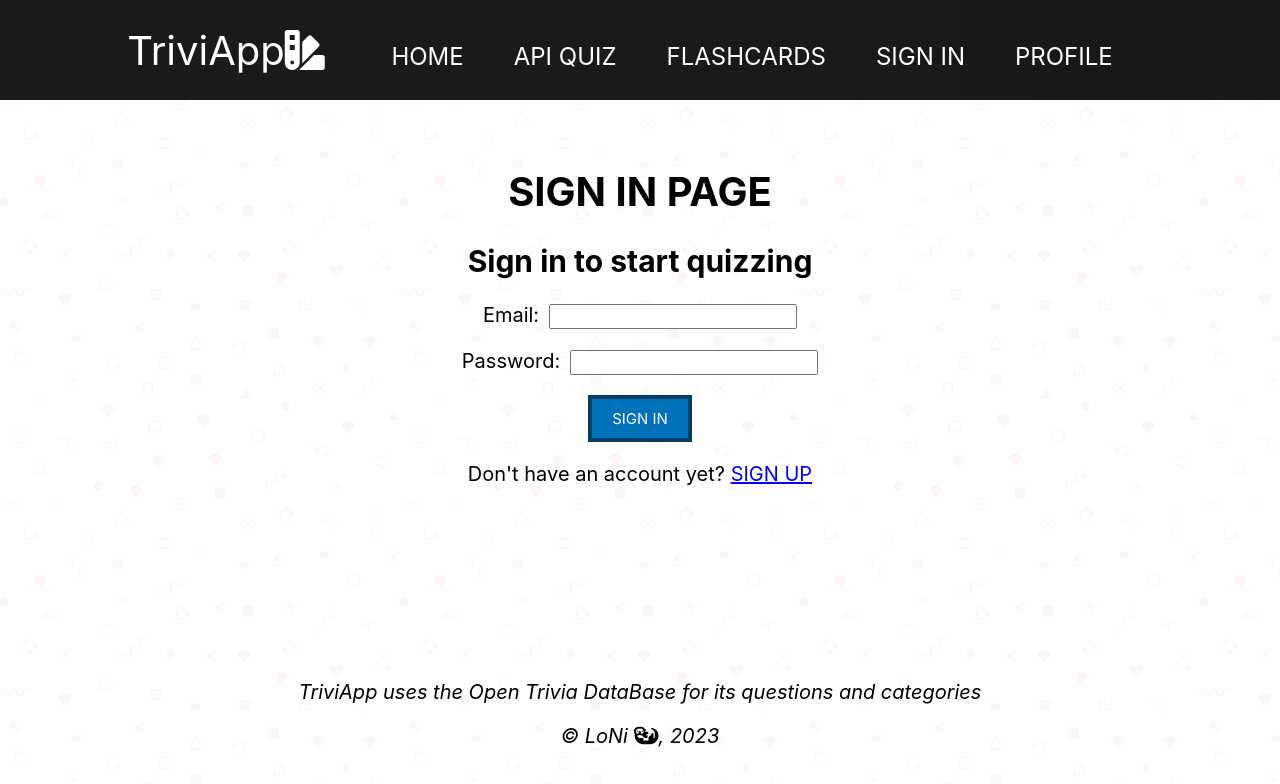
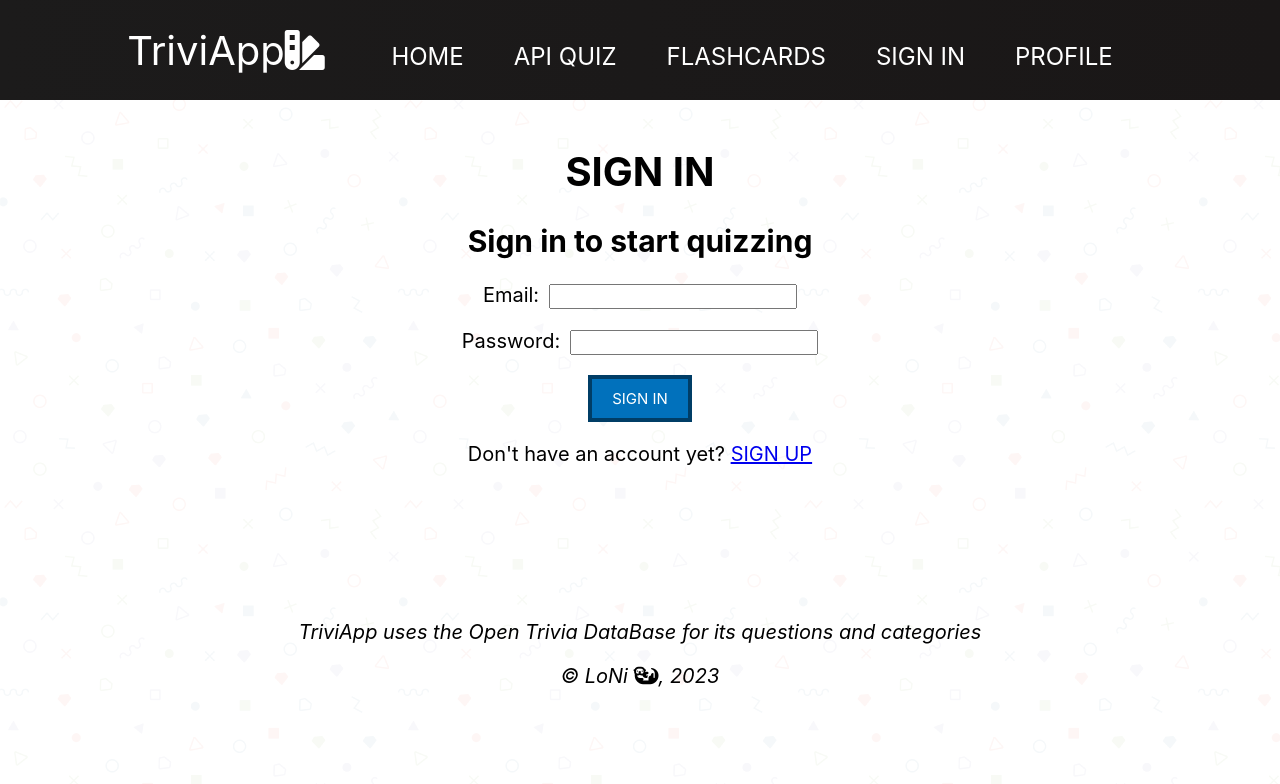
Before and after one commit to Nijzl/novi-eindopdracht-frontend-react-versie3, a React (Create React App) app: page /sign-in in a window 1280 px wide. Shown: the top 784 px of the page. Built offline with nearby package versions, Linux system fonts and the light colour scheme; no server answers.

Commit message:
SignInPage + SignUpPage

```diff
--- a/src/pages/SignInPage.js
+++ b/src/pages/SignInPage.js
@@ -2,6 +2,7 @@ import React, { useState } from "react";
 import { Link, useNavigate } from 'react-router-dom';
 import { UserAuth } from "../data/AuthContext";
 import "../styles/SignInPage.css";
+import ErrorMessage from "../components/ErrorMessage";
 
 const SignInPage = () => {
     const [email, setEmail] = useState('');
@@ -27,10 +28,10 @@ const SignInPage = () => {
             <div className="content">
                 <div className="grid-container">
                     <div className="grid-item">
-                        <h1> SIGN IN PAGE </h1>
+                        <h1> SIGN IN </h1>
                         <h2> Sign in to start quizzing </h2>
 
-                        <form onSubmit={handleSubmit}>
+                        <form onSubmit={ handleSubmit }>
                             <div className="input">
                                 <label>
                                     Email:
@@ -44,7 +45,7 @@ const SignInPage = () => {
                                 <input onChange={(e) =>setPassword(e.target.value)} type="password"/>
                             </div>
 
-                            {error && <div className="error"> Information Incorrect. Please try again </div>}
+                            {error && <ErrorMessage> { error } </ErrorMessage>}
 
                             <div className="sign-in-btn">
                                 <button> SIGN IN </button>
--- a/src/pages/SignUpPage.js
+++ b/src/pages/SignUpPage.js
@@ -2,13 +2,14 @@ import React, { useState } from "react";
 import { Link, useNavigate } from "react-router-dom";
 import { UserAuth } from "../data/AuthContext";
 import "../styles/SignInPage.css";
+import ErrorMessage from "../components/ErrorMessage";
 
 function SignUpPage() {
 
     const [email, setEmail] = useState('');
     const [password, setPassword] = useState('');
     const [error, setError] = useState('')
-    const {createUser} = UserAuth();
+    const { createUser } = UserAuth();
     const navigate = useNavigate()
 
     const handleSubmit = async(e) => {
@@ -36,14 +37,15 @@ function SignUpPage() {
     }
 
     return (
+        <>
             <div className='sign-in-container'>
                 <div className="content">
                     <div className="grid-item">
 
-                    <h1> SIGN UP PAGE </h1>
+                        <h1> SIGN UP </h1>
                         <h2> Create an account and let's get started </h2>
 
-                    <form onSubmit={handleSubmit}>
+                        <form onSubmit={ handleSubmit }>
                             <div className="input">
                                 <label>
                                     Email
@@ -58,16 +60,14 @@ function SignUpPage() {
                                 <input onChange={ (e) =>setPassword(e.target.value)} type="password"/>
                             </div>
 
-                        { error && <div className="error">{ error }</div>}
+                            {error && <ErrorMessage> { error } </ErrorMessage>}
 
                             <button> SIGN UP </button>
-
-                        <p> Already registered? <Link to="/sign-in"> SIGN IN </Link></p>
-
                         </form>
                     </div>
                 </div>
             </div>
+        </>
     );
 }
 
--- a/src/styles/SignInPage.css
+++ b/src/styles/SignInPage.css
@@ -1,9 +1,8 @@
 .sign-in-container {
-    margin-top: 2rem;
+    margin-top: 1rem;
     width: 100%;
     height: 50vh;
     position: relative;
-    padding-top: 2rem;
 }
 
 .sign-in-container .content {
```
Lines whose indentation alone changed are shown as unchanged.
